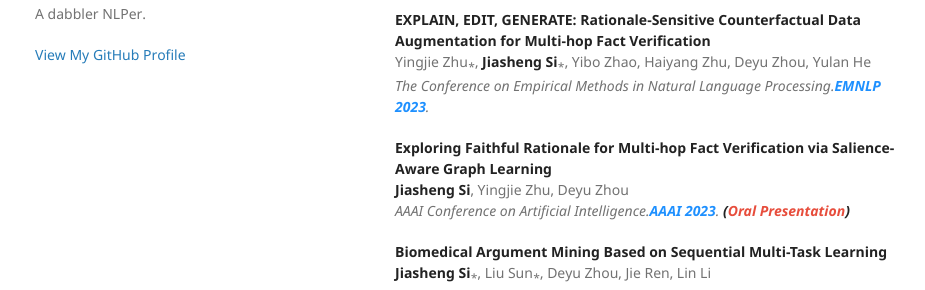
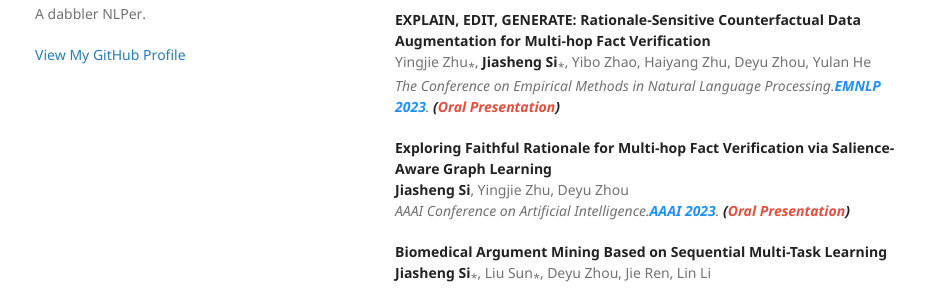
Before and after one commit to jasenchn/jasenchn.github.io, a Jekyll site: the page built from index.md, in a window 1280 px wide and 1266 px high. Shown: the part 471-761 px from the top of the window, without its empty margins (175-1100 px from the left). Built offline with Jekyll 4.4.1, drawn with Linux system fonts in a browser that asks for light colours; our own code applies the rules of GitHub Pages for plain Markdown files.

Commit message:
Update index.md

```diff
--- a/index.md
+++ b/index.md
@@ -26,7 +26,7 @@ I will focus on the following topics:
 <br />
 Yingjie Zhu<sub>*</sub>, <strong>Jiasheng Si</strong><sub>*</sub>, Yibo Zhao, Haiyang Zhu, Deyu Zhou, Yulan He
 <br />
-<em>The Conference on Empirical Methods in Natural Language Processing.<strong><i style="color:#1e90ff">EMNLP 2023</i></strong>.</em>
+<em>The Conference on Empirical Methods in Natural Language Processing.<strong><i style="color:#1e90ff">EMNLP 2023</i></strong>. <strong>(<i style="color:#e74d3c">Oral Presentation</i>)</strong></em>
 <br/>
 </p>
 </div>
```
